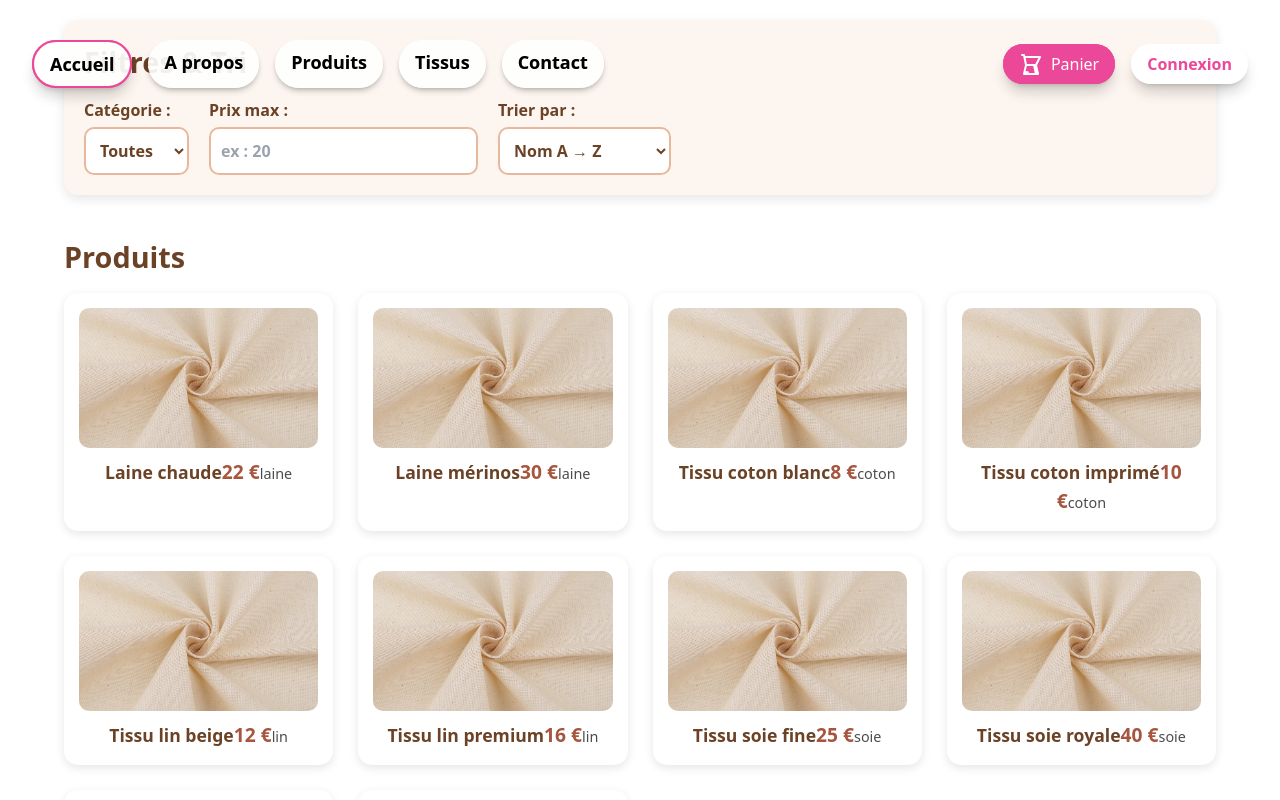
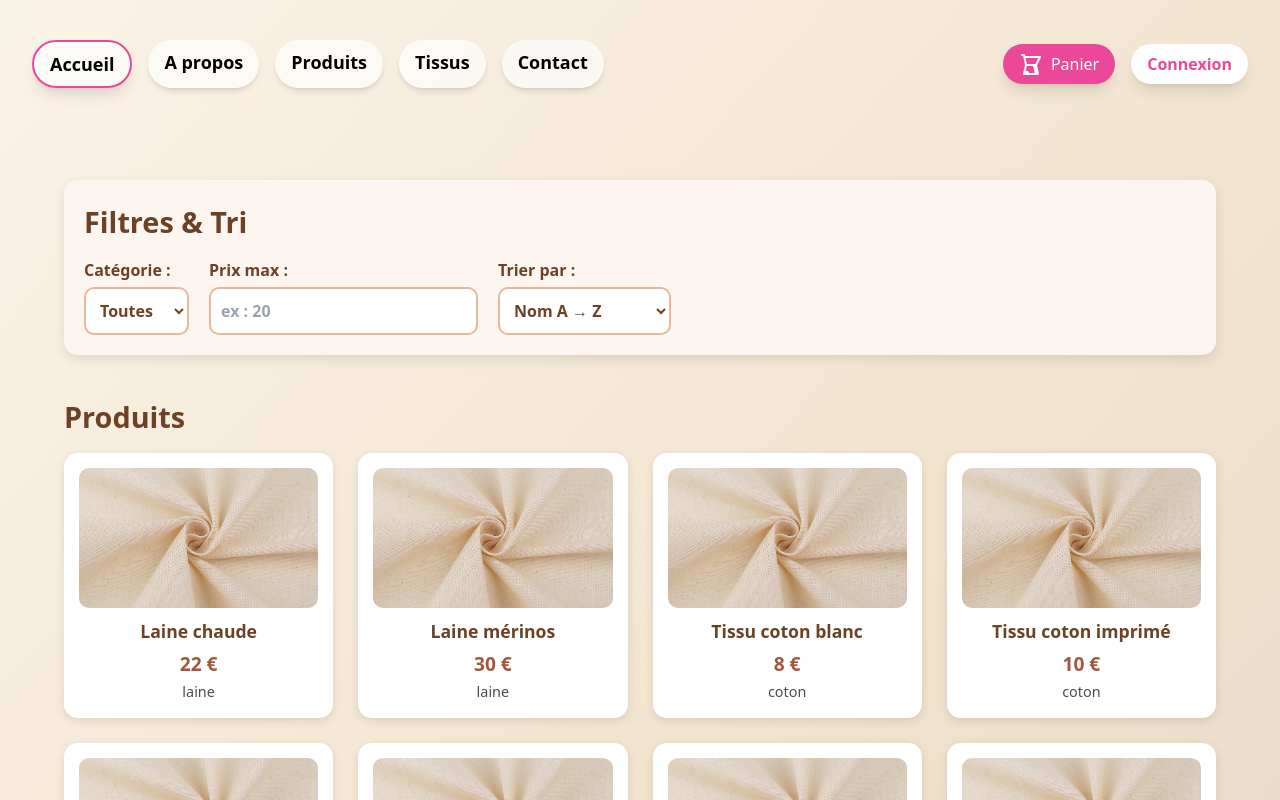
Before and after one commit to miangaly-rafiri/pret_a_coudre, an Angular app in the folder front/: page /produits in a window 1280 px wide. Shown: the top 800 px of the page. Built offline with nearby package versions, Linux system fonts and the light colour scheme.

Commit message:
ajout de style avec unification sur tt les pages

```diff
--- a/front/src/app/pages/accueil/accueil.component.html
+++ b/front/src/app/pages/accueil/accueil.component.html
@@ -1,4 +1,4 @@
-<div class="bg-gradient-to-br from-[#FAF3E7] via-[#F3E5D0] to-[#E8D5C4] flex flex-col">
+<div class="bg-gradient-to-br from-[#FAF3E7] via-[#F3E5D0] to-[#E8D5C4] flex flex-col -mt-40">
   <app-carousel></app-carousel>
   <section class="flex flex-col items-center justify-center text-center px-4">
     <h2 class="text-5xl font-extrabold text-[#A6563F] mb-4">
--- a/front/src/app/pages/contact/contact.component.html
+++ b/front/src/app/pages/contact/contact.component.html
@@ -1,3 +1,4 @@
+<div class="bg-gradient-to-br from-[#FAF3E7] via-[#F3E5D0] to-[#E8D5C4] -mt-40">
 <div class="page-root">
     <div class="container">
         <div class="intro hidden-md">
@@ -61,3 +62,4 @@
         </div>
     </div>
 </div>
+</div>
--- a/front/src/app/pages/contact/contact.component.scss
+++ b/front/src/app/pages/contact/contact.component.scss
@@ -1,7 +1,6 @@
 /* contact.component.scss */
 :host {
     display: block;
-    padding-top: 5rem;
     /* marge pour le navbar */
 }
 
@@ -12,7 +11,6 @@
     /* aligne vers le haut pour laisser la marge */
     justify-content: center;
     padding: 2rem;
-    background: linear-gradient(to bottom, #ffffff 0%, #f7f7f8 100%);
     font-family: 'Inter', sans-serif;
 }
 
@@ -28,14 +26,14 @@
     .container {
         grid-template-columns: 1fr 1fr;
         align-items: start;
-        padding-top: 3rem;
+        padding-top: 10rem;
         padding-bottom: 5rem;
     }
 
     .intro.hidden-md {
         display: block;
         padding-left: 2rem;
-        padding-top: 10rem;
+        padding-top: 15rem;
     }
 }
 
--- a/front/src/app/pages/contact/contact.component.ts
+++ b/front/src/app/pages/contact/contact.component.ts
@@ -1,12 +1,11 @@
 import { Component } from '@angular/core';
 import { CommonModule } from '@angular/common';
 import { FormsModule } from '@angular/forms';
-import { RouterLink } from '@angular/router';
 
 @Component({
   selector: 'app-contact',
   standalone: true,
-  imports: [CommonModule, FormsModule, RouterLink],
+  imports: [CommonModule, FormsModule],
   templateUrl: './contact.component.html',
   styleUrl: './contact.component.scss'
 })
--- a/front/src/app/pages/login/login.component.html
+++ b/front/src/app/pages/login/login.component.html
@@ -1,4 +1,4 @@
-<div class="min-h-[calc(100vh-64px)] flex items-center justify-center bg-gradient-to-b from-white to-gray-50 p-6">
+<div class="min-h-[calc(100vh-64px)] flex items-center justify-center bg-gradient-to-br from-[#FAF3E7] via-[#F3E5D0] to-[#E8D5C4] -mt-40">
 	<div class="max-w-4xl w-full grid grid-cols-1 md:grid-cols-2 gap-8 items-center">
 		<div class="hidden md:flex flex-col justify-center pl-8">
 			<h2 class="text-3xl font-semibold text-gray-900 mb-4">Bienvenue chez Prêt à Coudre</h2>
--- a/front/src/app/pages/produit-seul/produit-seul.component.html
+++ b/front/src/app/pages/produit-seul/produit-seul.component.html
@@ -1,3 +1,4 @@
+<div  class="container bg-gradient-to-br from-[#FAF3E7] via-[#F3E5D0] to-[#E8D5C4] -mt-40">
 <section class="produit-container" *ngIf="produit">
 
   <!-- IMAGE À GAUCHE -->
@@ -25,3 +26,4 @@
   </div>
 
 </section>
+</div>
--- a/front/src/app/pages/produit-seul/produit-seul.component.scss
+++ b/front/src/app/pages/produit-seul/produit-seul.component.scss
@@ -70,3 +70,9 @@
     background: #8c4a36;
   }
 }
+
+.container {
+  padding-top: 10rem;
+  max-width: 100%;
+  padding-bottom: 5rem;
+}
--- a/front/src/app/pages/produits/produits.component.html
+++ b/front/src/app/pages/produits/produits.component.html
@@ -1,9 +1,6 @@
-<section>
-  <app-navbar></app-navbar>
-</section>
 
-<!-- FILTRES -->
-<div class="filtres-container">
+<div class="container bg-gradient-to-br from-[#FAF3E7] via-[#F3E5D0] to-[#E8D5C4] -mt-40">
+<div class="filtres-container mt-3">
   <h2 class="titre">Filtres & Tri</h2>
 
   <div class="filtres">
@@ -57,3 +54,4 @@
 
   </div>
 </div>
+</div>
--- a/front/src/app/pages/produits/produits.component.scss
+++ b/front/src/app/pages/produits/produits.component.scss
@@ -5,7 +5,7 @@
   margin: 20px auto;
   border-radius: 14px;
   width: 90%;
-  box-shadow: 0 4px 12px rgba(0,0,0,0.1);
+  box-shadow: 0 4px 12px rgba(0, 0, 0, 0.1);
 }
 
 .titre {
@@ -59,7 +59,7 @@
     background: #FFF;
     border-radius: 14px;
     padding: 15px;
-    box-shadow: 0 3px 10px rgba(0,0,0,0.1);
+    box-shadow: 0 3px 10px rgba(0, 0, 0, 0.1);
     transition: 0.2s;
     display: flex;
     flex-direction: column;
@@ -86,9 +86,11 @@
       }
 
       .prix {
+        display: block;
         font-size: 1.2rem;
         color: #A6563F;
         font-weight: bold;
+        margin-top: 5px;
       }
 
       .cat {
@@ -98,3 +100,9 @@
     }
   }
 }
+
+.container {
+  padding-top: 10rem;
+  max-width: 100%;
+  padding-bottom: 5rem;
+}
--- a/front/src/app/pages/produits/produits.component.ts
+++ b/front/src/app/pages/produits/produits.component.ts
@@ -1,13 +1,12 @@
 import { CommonModule } from '@angular/common';
 import { Component } from '@angular/core';
 import { FormsModule } from '@angular/forms';
-import { NavbarComponent } from "../../shared/navbar/navbar.component";
 import { Router } from '@angular/router';
 
 @Component({
   selector: 'app-produits',
   standalone: true,
-  imports: [FormsModule, CommonModule, NavbarComponent],
+  imports: [FormsModule, CommonModule],
   templateUrl: './produits.component.html',
   styleUrls: ['./produits.component.scss']
 })
--- a/front/src/app/pages/register/register.component.html
+++ b/front/src/app/pages/register/register.component.html
@@ -1,4 +1,4 @@
-<div class="min-h-[calc(100vh-64px)] flex items-center justify-center bg-gradient-to-b from-white to-gray-50 p-6">
+<div class="min-h-[calc(100vh-64px)] flex items-center justify-center bg-gradient-to-br from-[#FAF3E7] via-[#F3E5D0] to-[#E8D5C4] -mt-40">
 	<div class="max-w-4xl w-full grid grid-cols-1 md:grid-cols-2 gap-8 items-center">
 		<div class="hidden md:flex flex-col justify-center pl-8">
 			<h2 class="text-3xl font-semibold text-gray-900 mb-4">Rejoignez Prêt à Coudre</h2>
--- a/front/src/app/shared/navbar/navbar.component.html
+++ b/front/src/app/shared/navbar/navbar.component.html
@@ -1,4 +1,4 @@
-<div class="bg-gradient-to-br from-[#FAF3E7] via-[#F3E5D0] to-[#E8D5C4] flex flex-col">
+<div class="flex  pb-40">
 
   <section class="w-full relative">
     <div class="absolute top-0 left-0 w-full mt-10 flex justify-between items-center px-8 z-20">
```
